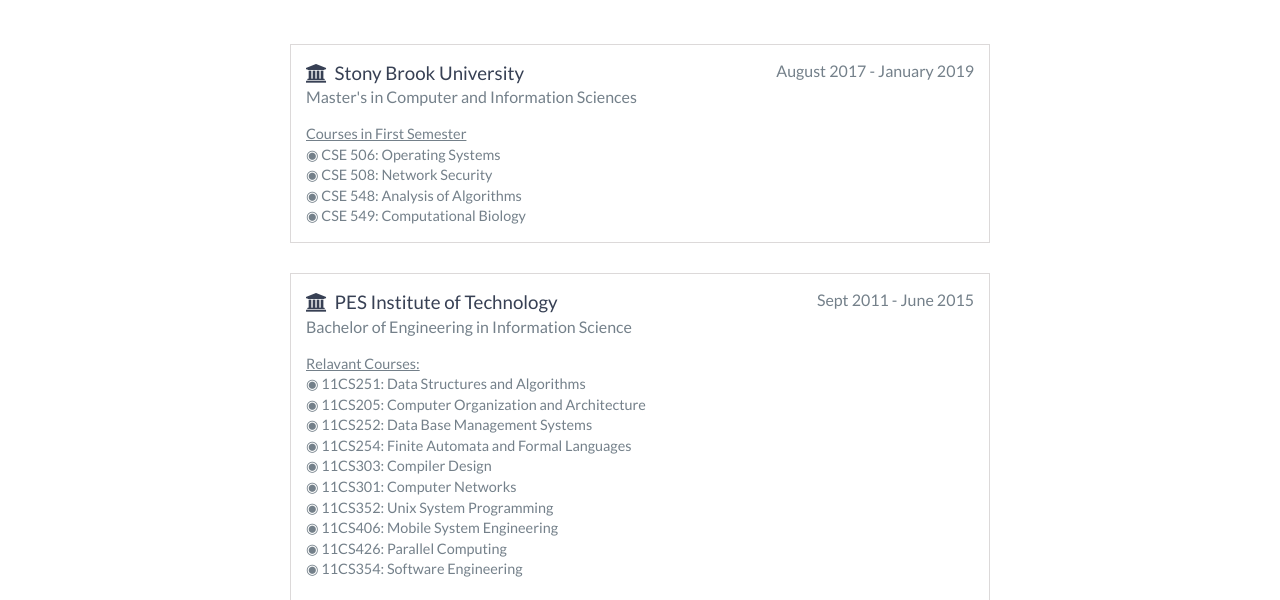
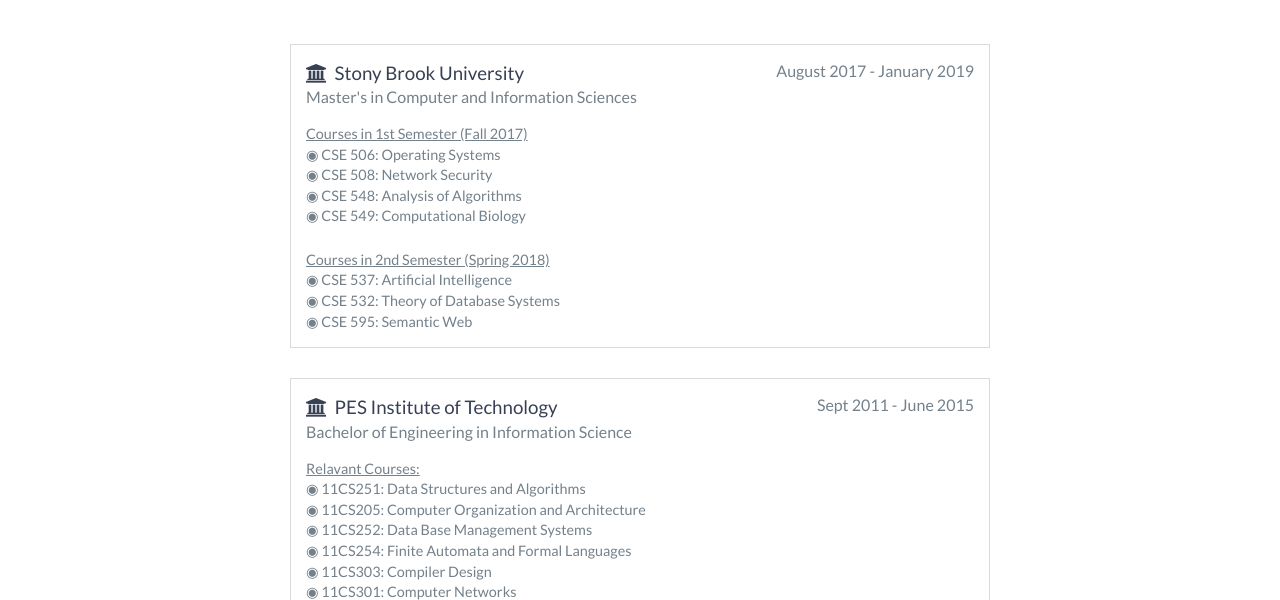
Before and after one commit to sandeepkv93/sandeepkv93.github.io, a website: page index.html in a window 1280 px wide. Shown: the part 3140-3740 px from the top of the page. Drawn offline with nearby package versions, Linux system fonts and the light colour scheme.

Commit message:
Subjects of Spring 2018

```diff
--- a/index.html
+++ b/index.html
@@ -170,11 +170,16 @@
             <h3><i aria-hidden="true" class="fa fa-university"></i>&nbsp;&nbsp;Stony Brook University</h3>
             <span class="education-date">August 2017 - January 2019</span>
             <h4>Master's in Computer and Information Sciences</h4>
-            <p><u>Courses in First Semester</u>
+            <p><u>Courses in 1st Semester (Fall 2017)</u>
                <br> &#9673; CSE 506: Operating Systems
                <br> &#9673; CSE 508: Network Security
                <br> &#9673; CSE 548: Analysis of Algorithms
                <br> &#9673; CSE 549: Computational Biology
+            </p><br>
+            <p><u>Courses in 2nd Semester (Spring 2018)</u>
+               <br> &#9673; CSE 537: Artificial Intelligence
+               <br> &#9673; CSE 532: Theory of Database Systems
+               <br> &#9673; CSE 595: Semantic Web
             </p>
          </div>
          <!-- End .education-block -->
```
Also changed, not shown: README.md (deleted), 1 other file.
